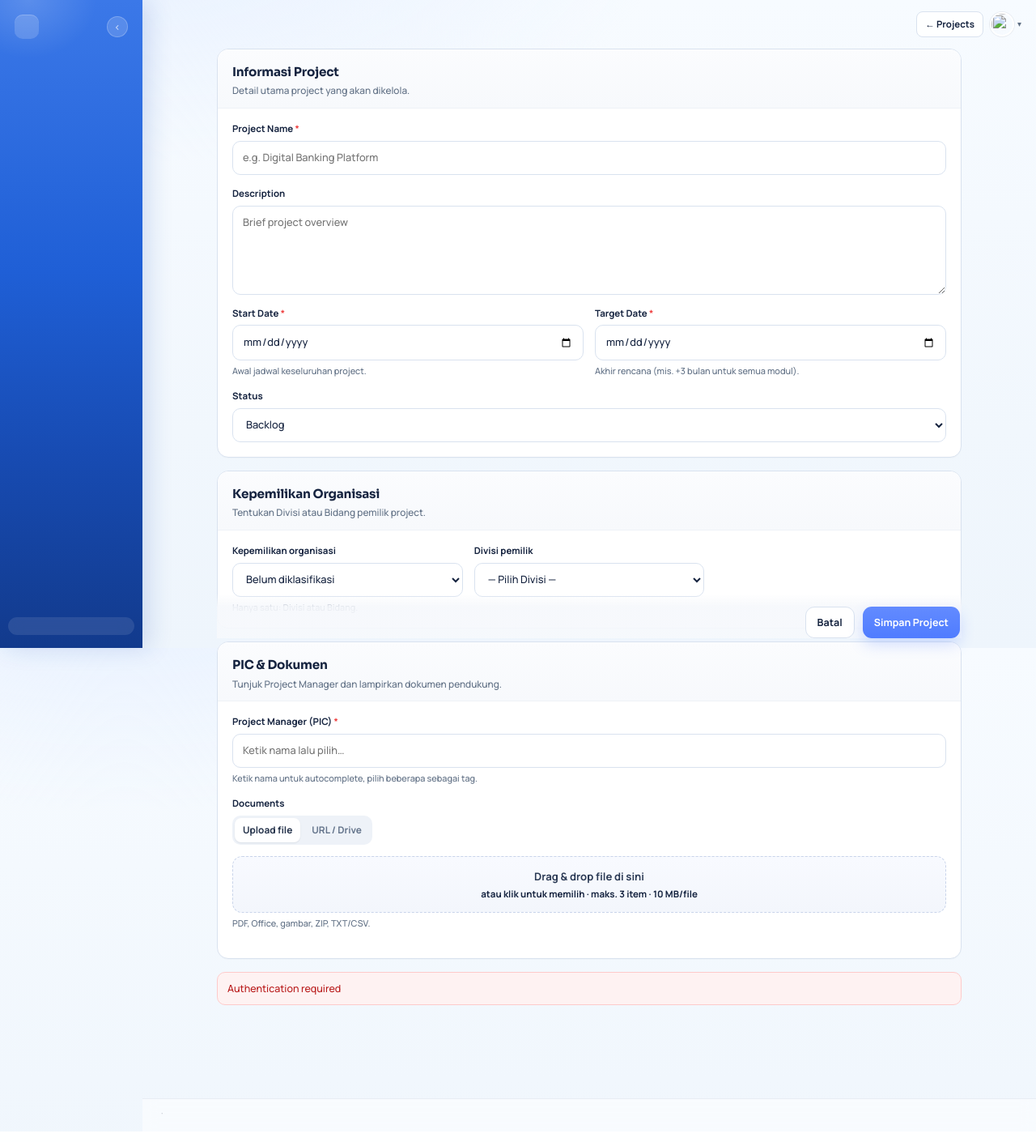
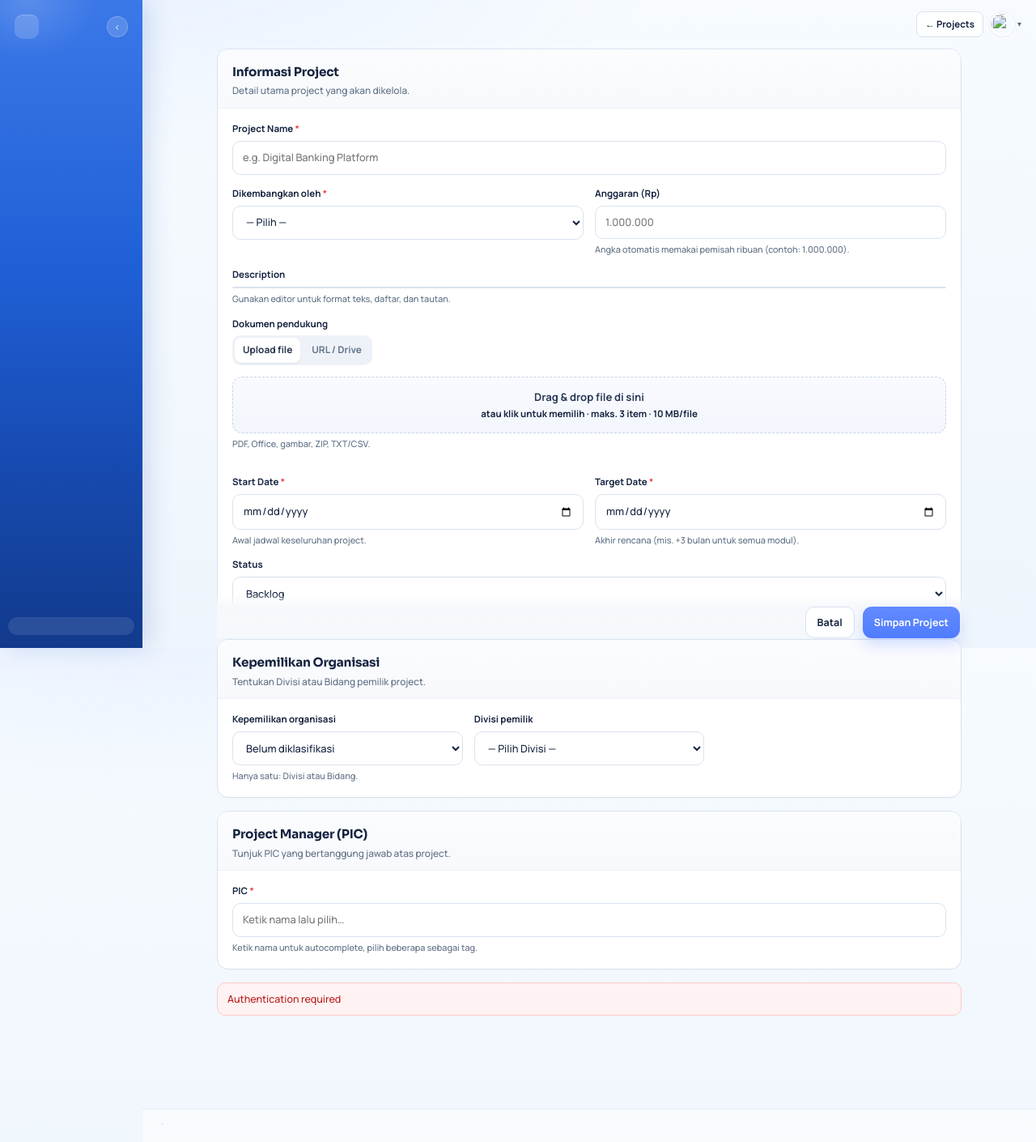
Before and after one commit to tri82wiyono/project-management-new, a FastAPI app: template app/templates/pages/project_form.html in a window 1280 px wide. Shown: the whole page at 81% size. Run offline with FastAPI, Linux system fonts and the light colour scheme; the template is opened without the code that fills it, so the values that code supplies are empty; parts of the project's set-up code (start-up, migrations or seed data) failed here and were passed over; some libraries are stand-ins or nearby versions.

Commit message:
feat(projects): add developer type, WYSIWYG description, and budget on form
Support Internal/Vendor/Blanket Mandays, Quill editor with docs near description, and Indonesian thousand-separated anggaran on create/edit.

Co-authored-by: Cursor <cursoragent@cursor.com>

```diff
--- a/app/schemas/schemas.py
+++ b/app/schemas/schemas.py
@@ -43,6 +43,8 @@ class ProjectBase(BaseModel):
     color: str = "#4F7CFF"
     start_date: date
     end_date: date
+    developed_by: str | None = Field(default=None, max_length=40)
+    budget: int | None = Field(default=None, ge=0)
     owner_type: str = "unassigned"
     owner_division_id: int | None = None
     owner_bidang_id: int | None = None
@@ -61,6 +63,8 @@ class ProjectUpdate(BaseModel):
     color: str | None = None
     start_date: date | None = None
     end_date: date | None = None
+    developed_by: str | None = Field(default=None, max_length=40)
+    budget: int | None = Field(default=None, ge=0)
     member_ids: list[int] | None = None
     owner_type: str | None = None
     owner_division_id: int | None = None
--- a/app/static/css/project-form.css
+++ b/app/static/css/project-form.css
@@ -2,6 +2,31 @@
   width: min(920px, 100%);
   margin: 0 auto;
   padding: 4px 0 28px;
+}
+
+.wysiwyg-editor {
+  background: #fff;
+  border: 1px solid var(--line);
+  border-radius: 10px;
+  overflow: hidden;
+}
+.wysiwyg-editor .ql-toolbar.ql-snow {
+  border: 0;
+  border-bottom: 1px solid var(--line);
+  background: #f8fafc;
+}
+.wysiwyg-editor .ql-container.ql-snow {
+  border: 0;
+  min-height: 180px;
+  font-family: inherit;
+  font-size: 0.84rem;
+}
+.wysiwyg-editor .ql-editor {
+  min-height: 180px;
+}
+.wysiwyg-editor .ql-editor.ql-blank::before {
+  color: #94a3b8;
+  font-style: normal;
 }
 
 .project-form-shell {
--- a/app/static/css/projects.css
+++ b/app/static/css/projects.css
@@ -605,6 +605,14 @@
   font-size: 0.8rem;
   line-height: 1.55;
 }
+.details-desc-html {
+  max-width: 72ch;
+}
+.details-desc-html p { margin: 0 0 0.6em; }
+.details-desc-html p:last-child { margin-bottom: 0; }
+.details-desc-html ul,
+.details-desc-html ol { margin: 0 0 0.6em; padding-left: 1.25em; }
+.details-desc-html a { color: var(--brand, #2563eb); }
 .details-progress {
   margin: 0 0 14px;
   padding: 10px;
--- a/app/static/js/project-form.js
+++ b/app/static/js/project-form.js
@@ -51,6 +51,10 @@
     ownerBidang: document.getElementById("field-owner-bidang"),
     ownerDivisionField: document.getElementById("owner-division-field"),
     ownerBidangField: document.getElementById("owner-bidang-field"),
+    developedBy: document.getElementById("field-developed-by"),
+    budgetDisplay: document.getElementById("field-budget"),
+    budgetValue: document.getElementById("field-budget-value"),
+    description: document.getElementById("field-description"),
     picWrap: document.getElementById("pic-input-wrap"),
     picDropdown: document.getElementById("pic-dropdown"),
     picSearch: document.getElementById("pic-search"),
@@ -64,6 +68,76 @@
     docUrlTitle: document.getElementById("field-doc-url-title"),
     btnAddDocUrl: document.getElementById("btn-add-doc-url"),
   };
+
+  let quill = null;
+
+  function formatBudgetDisplay(rawDigits) {
+    const digits = String(rawDigits || "").replace(/\D/g, "");
+    if (!digits) return "";
+    return digits.replace(/\B(?=(\d{3})+(?!\d))/g, ".");
+  }
+
+  function parseBudgetValue(display) {
+    const digits = String(display || "").replace(/\D/g, "");
+    if (!digits) return null;
+    const num = Number(digits);
+    return Number.isFinite(num) ? num : null;
+  }
+
+  function syncBudgetFromDisplay() {
+    if (!els.budgetDisplay || !els.budgetValue) return null;
+    const digits = String(els.budgetDisplay.value || "").replace(/\D/g, "");
+    els.budgetDisplay.value = formatBudgetDisplay(digits);
+    const value = parseBudgetValue(digits);
+    els.budgetValue.value = value == null ? "" : String(value);
+    return value;
+  }
+
+  function setBudgetValue(value) {
+    if (!els.budgetDisplay || !els.budgetValue) return;
+    if (value == null || value === "") {
+      els.budgetDisplay.value = "";
+      els.budgetValue.value = "";
+      return;
+    }
+    els.budgetValue.value = String(value);
+    els.budgetDisplay.value = formatBudgetDisplay(String(value));
+  }
+
+  function initQuill(initialHtml = "") {
+    const host = document.getElementById("description-editor");
+    if (!host || typeof Quill === "undefined") return null;
+    const editor = new Quill(host, {
+      theme: "snow",
+      placeholder: "Tulis deskripsi project…",
+      modules: {
+        toolbar: [
+          [{ header: [1, 2, 3, false] }],
+          ["bold", "italic", "underline", "strike"],
+          [{ list: "ordered" }, { list: "bullet" }],
+          ["link"],
+          ["clean"],
+        ],
+      },
+    });
+    if (initialHtml) {
+      editor.root.innerHTML = initialHtml;
+    }
+    editor.on("text-change", () => {
+      if (els.description) els.description.value = editor.root.innerHTML;
+    });
+    if (els.description) els.description.value = editor.root.innerHTML;
+    return editor;
+  }
+
+  function getDescriptionHtml() {
+    if (quill) {
+      const html = quill.root.innerHTML;
+      const text = quill.getText().trim();
+      return text ? html : null;
+    }
+    return (els.description?.value || "").trim() || null;
+  }
 
   function escapeHtml(text) {
     return String(text ?? "")
@@ -447,12 +521,18 @@
     if (project) {
       document.getElementById("project-id").value = project.id;
       document.getElementById("field-name").value = project.name || "";
-      document.getElementById("field-description").value = project.description || "";
       document.getElementById("field-start").value = project.start_date || "";
       document.getElementById("field-end").value = project.end_date || "";
       document.getElementById("field-status").value = STATUS_VALUES.includes(project.status)
         ? project.status
         : "backlog";
+      if (els.developedBy) els.developedBy.value = project.developed_by || "";
+      setBudgetValue(project.budget);
+      if (!quill) quill = initQuill(project.description || "");
+      else {
+        quill.root.innerHTML = project.description || "";
+        if (els.description) els.description.value = quill.root.innerHTML;
+      }
       syncReleaseOption(project.progress);
       setSelectedPicsFromNames(project.pic || "");
       await applyOwnershipToForm(project);
@@ -468,10 +548,16 @@
     } else {
       document.getElementById("project-id").value = "";
       document.getElementById("field-name").value = "";
-      document.getElementById("field-description").value = "";
       document.getElementById("field-start").value = todayISO();
       document.getElementById("field-end").value = plusDaysISO(90);
       document.getElementById("field-status").value = "backlog";
+      if (els.developedBy) els.developedBy.value = "";
+      setBudgetValue(null);
+      if (!quill) quill = initQuill("");
+      else {
+        quill.setText("");
+        if (els.description) els.description.value = "";
+      }
       syncReleaseOption(0);
       syncPicField();
       await applyOwnershipToForm(null);
@@ -488,22 +574,26 @@
     const ownerType = els.ownerType?.value || "unassigned";
     const ownerDivisionId = els.ownerDivision?.value ? Number(els.ownerDivision.value) : null;
     const ownerBidangId = els.ownerBidang?.value ? Number(els.ownerBidang.value) : null;
+    const developedBy = (els.developedBy?.value || "").trim();
+    const budget = syncBudgetFromDisplay();
     const payload = {
       name: document.getElementById("field-name").value.trim(),
-      description: document.getElementById("field-description").value.trim() || null,
+      description: getDescriptionHtml(),
       pic: els.fieldPic.value.trim(),
       start_date: document.getElementById("field-start").value,
       end_date: document.getElementById("field-end").value,
       status: document.getElementById("field-status").value,
+      developed_by: developedBy || null,
+      budget,
       member_ids: state.selectedPicIds.slice(),
       owner_type: ownerType,
       owner_division_id: ownerType === "division" || ownerType === "bidang" ? ownerDivisionId : null,
       owner_bidang_id: ownerType === "bidang" ? ownerBidangId : null,
     };
 
-    if (!payload.name || !payload.pic || !payload.start_date || !payload.end_date) {
+    if (!payload.name || !payload.pic || !payload.start_date || !payload.end_date || !developedBy) {
       els.formError.hidden = false;
-      els.formError.textContent = "Lengkapi field wajib, termasuk minimal 1 PIC.";
+      els.formError.textContent = "Lengkapi field wajib: nama, dikembangkan oleh, PIC, dan tanggal.";
       return;
     }
     if (payload.end_date < payload.start_date) {
@@ -664,6 +754,8 @@
     els.form.addEventListener("submit", saveProject);
     wirePicEvents();
     wireDocEvents();
+    els.budgetDisplay?.addEventListener("input", syncBudgetFromDisplay);
+    els.budgetDisplay?.addEventListener("blur", syncBudgetFromDisplay);
     els.ownerType?.addEventListener("change", async () => {
       syncOwnershipFields();
       if ((els.ownerType?.value || "") === "bidang") {
--- a/app/templates/pages/project_detail.html
+++ b/app/templates/pages/project_detail.html
@@ -3,7 +3,7 @@
 {% block title %}Project Detail · {{ app_name }}{% endblock %}
 
 {% block head_extra %}
-  <link rel="stylesheet" href="/static/css/projects.css?v=23" />
+  <link rel="stylesheet" href="/static/css/projects.css?v=24" />
 {% endblock %}
 
 {% block header %}
@@ -172,5 +172,5 @@
 {% endblock %}
 
 {% block scripts %}
-  <script src="/static/js/project-detail.js?v=8" defer></script>
+  <script src="/static/js/project-detail.js?v=9" defer></script>
 {% endblock %}
--- a/app/templates/pages/project_form.html
+++ b/app/templates/pages/project_form.html
@@ -4,7 +4,8 @@
 
 {% block head_extra %}
   <link rel="stylesheet" href="/static/css/projects.css?v=24" />
-  <link rel="stylesheet" href="/static/css/project-form.css?v=1" />
+  <link rel="stylesheet" href="/static/css/project-form.css?v=3" />
+  <link rel="stylesheet" href="https://cdn.jsdelivr.net/npm/quill@2.0.3/dist/quill.snow.css" />
 {% endblock %}
 
 {% block header %}
@@ -41,10 +42,73 @@
             <input id="field-name" name="name" type="text" required maxlength="160" placeholder="e.g. Digital Banking Platform" />
           </label>
 
-          <label class="field">
+          <div class="field-row">
+            <label class="field">
+              <span>Dikembangkan oleh <em>*</em></span>
+              <select id="field-developed-by" name="developed_by" required>
+                <option value="">— Pilih —</option>
+                <option value="internal">Internal Bank</option>
+                <option value="vendor">Pihak Ketiga (Vendor)</option>
+                <option value="blanket_mandays">Blanket Mandays</option>
+              </select>
+            </label>
+            <label class="field">
+              <span>Anggaran (Rp)</span>
+              <input
+                id="field-budget"
+                name="budget_display"
+                type="text"
+                inputmode="numeric"
+                autocomplete="off"
+                placeholder="1.000.000"
+              />
+              <input type="hidden" id="field-budget-value" name="budget" value="" />
+              <small class="field-hint">Angka otomatis memakai pemisah ribuan (contoh: 1.000.000).</small>
+            </label>
+          </div>
+
+          <div class="field">
             <span>Description</span>
-            <textarea id="field-description" name="description" rows="4" placeholder="Brief project overview"></textarea>
-          </label>
+            <div id="description-editor" class="wysiwyg-editor"></div>
+            <textarea id="field-description" name="description" hidden></textarea>
+            <small class="field-hint">Gunakan editor untuk format teks, daftar, dan tautan.</small>
+          </div>
+
+          <div class="field">
+            <span>Dokumen pendukung</span>
+            <div class="doc-mode-tabs" role="tablist" aria-label="Jenis dokumen">
+              <button type="button" class="doc-mode-tab is-active" data-doc-mode="file" role="tab" aria-selected="true">Upload file</button>
+              <button type="button" class="doc-mode-tab" data-doc-mode="url" role="tab" aria-selected="false">URL / Drive</button>
+            </div>
+
+            <div class="doc-mode-panel" id="doc-mode-file" data-doc-panel="file">
+              <div
+                class="doc-dropzone"
+                id="doc-dropzone"
+                tabindex="0"
+                role="button"
+                aria-label="Upload dokumen project"
+              >
+                <input type="file" id="field-documents" multiple accept=".pdf,.doc,.docx,.xls,.xlsx,.ppt,.pptx,.png,.jpg,.jpeg,.gif,.txt,.csv,.zip" hidden />
+                <div class="doc-dropzone-inner">
+                  <strong>Drag & drop file di sini</strong>
+                  <span>atau klik untuk memilih · maks. 3 item · 10 MB/file</span>
+                </div>
+              </div>
+              <small class="field-hint">PDF, Office, gambar, ZIP, TXT/CSV.</small>
+            </div>
+
+            <div class="doc-mode-panel" id="doc-mode-url" data-doc-panel="url" hidden>
+              <div class="doc-url-form">
+                <input id="field-doc-url" type="url" placeholder="https://drive.google.com/…" autocomplete="off" />
+                <input id="field-doc-url-title" type="text" placeholder="Judul (opsional)" maxlength="255" autocomplete="off" />
+                <button type="button" class="btn btn-ghost" id="btn-add-doc-url">Tambah URL</button>
+              </div>
+              <small class="field-hint">Tempel tautan Google Drive, OneDrive, SharePoint, atau URL dokumen lain.</small>
+            </div>
+
+            <ul class="doc-file-list" id="doc-file-list" hidden></ul>
+          </div>
 
           <div class="field-row">
             <label class="field">
@@ -111,12 +175,12 @@
 
       <section class="form-section">
         <div class="form-section-head">
-          <h2>PIC & Dokumen</h2>
-          <p>Tunjuk Project Manager dan lampirkan dokumen pendukung.</p>
+          <h2>Project Manager (PIC)</h2>
+          <p>Tunjuk PIC yang bertanggung jawab atas project.</p>
         </div>
         <div class="form-section-body">
           <div class="field">
-            <span>Project Manager (PIC) <em>*</em></span>
+            <span>PIC <em>*</em></span>
             <div class="pic-tagbox" id="pic-multiselect">
               <div class="pic-input-wrap" id="pic-input-wrap">
                 <div class="pic-chips" id="pic-chips"></div>
@@ -138,42 +202,6 @@
             <input type="hidden" id="field-pic" name="pic" value="" />
             <small class="field-hint">Ketik nama untuk autocomplete, pilih beberapa sebagai tag.</small>
           </div>
-
-          <div class="field">
-            <span>Documents</span>
-            <div class="doc-mode-tabs" role="tablist" aria-label="Jenis dokumen">
-              <button type="button" class="doc-mode-tab is-active" data-doc-mode="file" role="tab" aria-selected="true">Upload file</button>
-              <button type="button" class="doc-mode-tab" data-doc-mode="url" role="tab" aria-selected="false">URL / Drive</button>
-            </div>
-
-            <div class="doc-mode-panel" id="doc-mode-file" data-doc-panel="file">
-              <div
-                class="doc-dropzone"
-                id="doc-dropzone"
-                tabindex="0"
-                role="button"
-                aria-label="Upload dokumen project"
-              >
-                <input type="file" id="field-documents" multiple accept=".pdf,.doc,.docx,.xls,.xlsx,.ppt,.pptx,.png,.jpg,.jpeg,.gif,.txt,.csv,.zip" hidden />
-                <div class="doc-dropzone-inner">
-                  <strong>Drag & drop file di sini</strong>
-                  <span>atau klik untuk memilih · maks. 3 item · 10 MB/file</span>
-                </div>
-              </div>
-              <small class="field-hint">PDF, Office, gambar, ZIP, TXT/CSV.</small>
-            </div>
-
-            <div class="doc-mode-panel" id="doc-mode-url" data-doc-panel="url" hidden>
-              <div class="doc-url-form">
-                <input id="field-doc-url" type="url" placeholder="https://drive.google.com/…" autocomplete="off" />
-                <input id="field-doc-url-title" type="text" placeholder="Judul (opsional)" maxlength="255" autocomplete="off" />
-                <button type="button" class="btn btn-ghost" id="btn-add-doc-url">Tambah URL</button>
-              </div>
-              <small class="field-hint">Tempel tautan Google Drive, OneDrive, SharePoint, atau URL dokumen lain.</small>
-            </div>
-
-            <ul class="doc-file-list" id="doc-file-list" hidden></ul>
-          </div>
         </div>
       </section>
 
@@ -188,5 +216,6 @@
 {% endblock %}
 
 {% block scripts %}
-  <script src="/static/js/project-form.js?v=1" defer></script>
+  <script src="https://cdn.jsdelivr.net/npm/quill@2.0.3/dist/quill.js"></script>
+  <script src="/static/js/project-form.js?v=3" defer></script>
 {% endblock %}
```
Also changed, not shown: app/db_migrate.py (+9 -0 lines), app/models/models.py (+11 -0 lines), app/routers/projects.py (+14 -0 lines), app/static/js/project-detail.js (+39 -2 lines).
